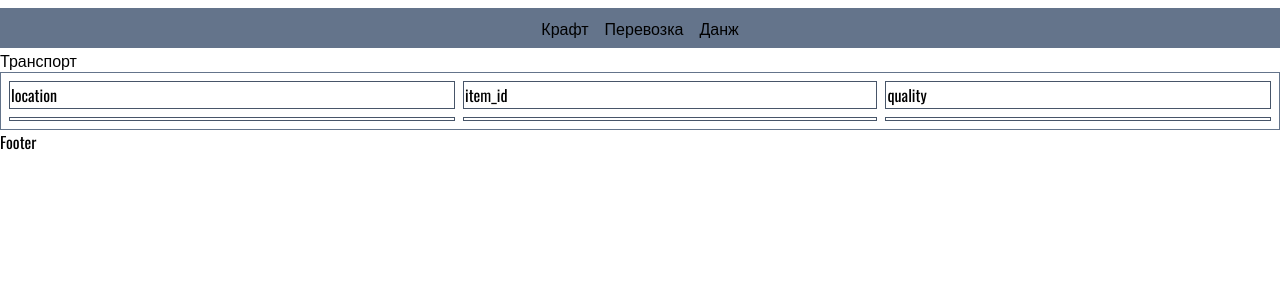
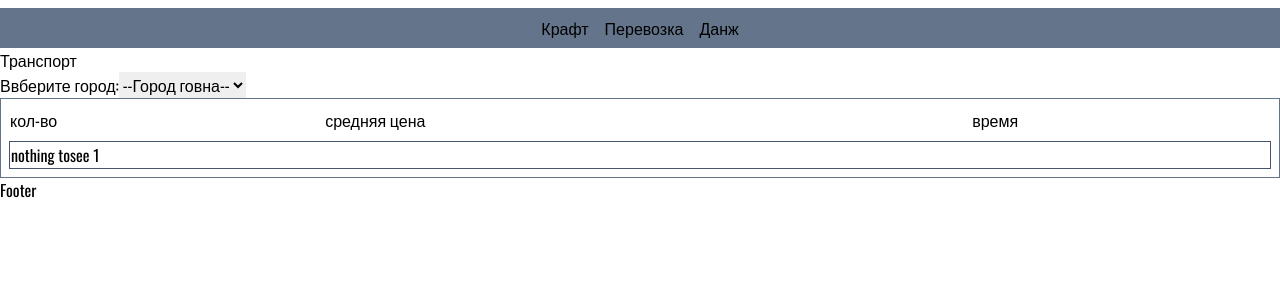
Before and after one commit to psihioga/albiontrade, a Next.js app: page /transport in a window 1280 px wide. Shown: the top 300 px of the page. Built offline with nearby package versions, Linux system fonts and the light colour scheme.

Commit message:
added elements folder

```diff
--- a/app/(routes)/transport/page.tsx
+++ b/app/(routes)/transport/page.tsx
@@ -1,12 +1,21 @@
 "use client";
 
-import { GetData, GetBlobData } from "@/api/getData";
 import React from "react";
 import { useEffect, useRef, useState } from "react";
+import { GetData, GetBlobData } from "@/api/getData";
+import { TownSelect } from "@/components/elements/select/transport";
+import { Table } from "@/components/elements/tables/transport";
 
 export default () => {
   const effectRan = useRef(false);
-  const [data, setData] = useState([{ label: "Nothing here" }]);
+  const [data, setData] = useState([
+    {
+      location: "nothing",
+      item_id: "tosee",
+      quality: 1,
+      data: [],
+    },
+  ]);
 
   useEffect(() => {
     if (effectRan.current) {
@@ -20,74 +29,15 @@ export default () => {
       getData();
     }
     return () => {
-      console.log("unmounted");
       effectRan.current = true;
     };
   }, []);
 
-  const Table = (props: {}): React.ReactElement => {
-    return (
-      <table className="w-full border-separate border-spacing-2 border border-slate-500">
-        <tbody>
-          <tr className="">
-            <td className="border border-slate-600">location </td>
-            <td className="border border-slate-600">item_id </td>
-            <td className="border border-slate-600">quality </td>
-          </tr>
-          {data.map((el: any) => {
-            const firstRow = (
-              <tr className="" key={el.location + el.item_id + el.quality}>
-                <td className="border border-slate-600">
-                  {el.location}
-                </td>
-                <td className="border border-slate-600">
-                 {el.item_id}
-                </td>
-                <td className="border border-slate-600">
-                 {el.quality}
-                </td>
-              </tr>
-            );
-
-            if (el.data) {
-              const secondRow = el.data.map((elem: any) => {
-                return (
-                  <tr key={elem.timestamp}>
-                    <td className="border border-slate-600">
-                      {elem.item_count}
-                    </td>
-                    <td className="border border-slate-600">
-                      {elem.avg_price}
-                    </td>
-                    <td className="border border-slate-600">
-                      {elem.timestamp}
-                    </td>
-                  </tr>
-                );
-              });
-              return (
-                <React.Fragment key={Math.random()}>
-                  {firstRow}
-                  <tr>
-                    <td>кол-во </td>
-                    <td>средняя цена </td>
-                    <td>время </td>
-                  </tr>
-                  {secondRow}
-                </React.Fragment>
-              );
-            }
-
-            return firstRow;
-          })}
-        </tbody>
-      </table>
-    );
-  };
   return (
     <div>
       <h1>Транспорт</h1>
-      <Table />
+      <TownSelect />
+      <Table elements={data} />
     </div>
   );
 };
--- a/app/_api/getData.ts
+++ b/app/_api/getData.ts
@@ -100,10 +100,22 @@ const ore = [
 ];
 
 function filterData(data: unknown) {
+
+    if (data instanceof Array) {
+        // const filtered = data.filter(el=> {
+
+        // })
+        console.log('data is array')
+        return data;
+    }
+
+
+
   return data;
 }
 
 export async function GetData(params: dataType) {
+
   const locationsList = locations
     .reduce((acc, cur) => acc + cur.Name + ",", "")
     .slice(0, -1);
@@ -111,6 +123,7 @@ export async function GetData(params: dataType) {
   console.log(
     `${url}${items}?${date}&${locationsList}&${qualities}&${timescale}`
   );
+
   const response = await fetch(`${url}${items}?${date}`);
   if (!response.ok) {
     throw new Error(
@@ -118,7 +131,7 @@ export async function GetData(params: dataType) {
     );
   }
 
-  return filterData(response.json());
+  return response.json();
 }
 
 export async function GetBlobData(params: dataType | void) {
@@ -126,8 +139,8 @@ export async function GetBlobData(params: dataType | void) {
   const data = await new Promise((resolve) => {
     setTimeout(() => {
       resolve(blob);
-    }, 150);
+    }, 0);
   });
+  return filterData(data);
 
-  return data;
 }
--- /dev/null
+++ b/app/_components/elements/select/transport.tsx
@@ -0,0 +1,32 @@
+type city = {
+  id: string;
+  value: string;
+  text: string;
+};
+
+const cities: city[] = [
+  { id: "FortSterling", value: "FortSterling", text: "FortSterling" },
+  { id: "Martlock", value: "Martlock", text: "Martlock" },
+  { id: "Lymhurst", value: "Lymhurst", text: "Lymhurst" },
+  { id: "Thetford", value: "Thetford", text: "Thetford" },
+  { id: "Caerleon", value: "Caerleon", text: "Caerleon" },
+  { id: "Brecilien", value: "Brecilien", text: "Brecilien" }
+];
+
+export const TownSelect = (props: {}): React.ReactElement => {
+  const label = <label htmlFor="town-select">Ввберите город:</label>;
+
+  const select = (
+    <select name="towns" id="town-select">
+      <option value="">--Город говна--</option>
+      {cities.map(city => <option key={city.id} value={city.value}>{city.text}</option>)}
+    </select>
+  );
+
+  return (
+    <>
+      {label}
+      {select}
+    </>
+  );
+};
--- /dev/null
+++ b/app/_components/elements/tables/transport.tsx
@@ -0,0 +1,61 @@
+import React from "react";
+
+type elementDataType = {
+  item_count: number;
+  avg_price: number;
+  timestamp: string | Date;
+};
+
+type elementType = {
+  location: string;
+  item_id: string;
+  quality: number;
+  data: elementDataType[];
+};
+
+export const Table = (props: {
+  elements: elementType[];
+}): React.ReactElement => {
+  const elements = props.elements;
+
+  return (
+    <table className="w-full border-separate border-spacing-2 border border-slate-500">
+      <tbody>
+        <tr>
+          <td>кол-во </td>
+          <td>средняя цена </td>
+          <td>время </td>
+        </tr>
+        {elements.map((el: any) => {
+          const firstRow = (
+            <tr className="" key={el.location + el.item_id + el.quality}>
+              <td colSpan={3} className="border border-slate-600">
+                {el.location} {el.item_id} {el.quality}
+              </td>
+            </tr>
+          );
+
+          if (el.data) {
+            const secondRow = el.data.map((elem: any) => {
+              return (
+                <tr key={elem.timestamp}>
+                  <td className="border border-slate-600">{elem.item_count}</td>
+                  <td className="border border-slate-600">{elem.avg_price}</td>
+                  <td className="border border-slate-600">{elem.timestamp}</td>
+                </tr>
+              );
+            });
+            return (
+              <React.Fragment key={Math.random()}>
+                {firstRow}
+                {secondRow}
+              </React.Fragment>
+            );
+          }
+
+          return firstRow;
+        })}
+      </tbody>
+    </table>
+  );
+};
```
Also changed, not shown: app/_components/tables/table.tsx (deleted).
